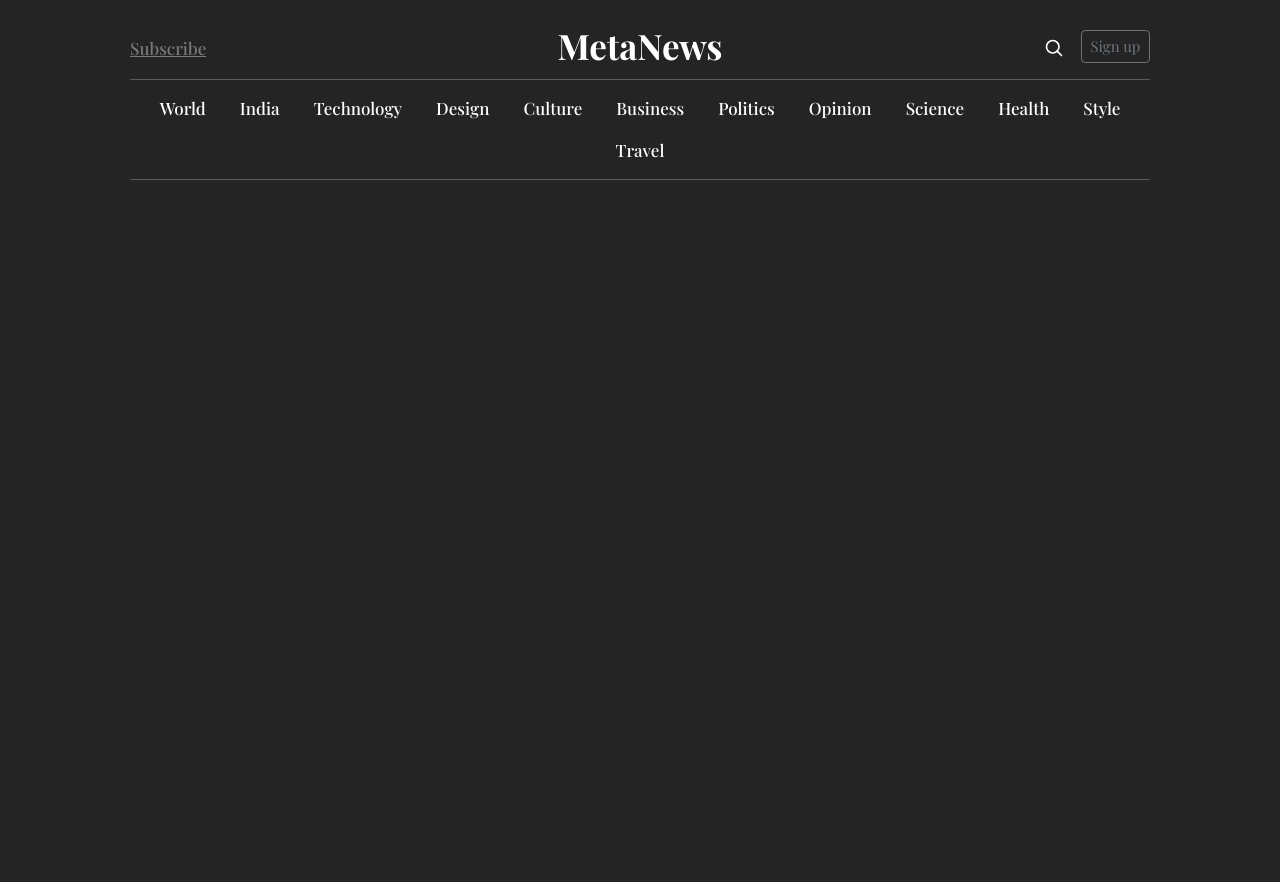
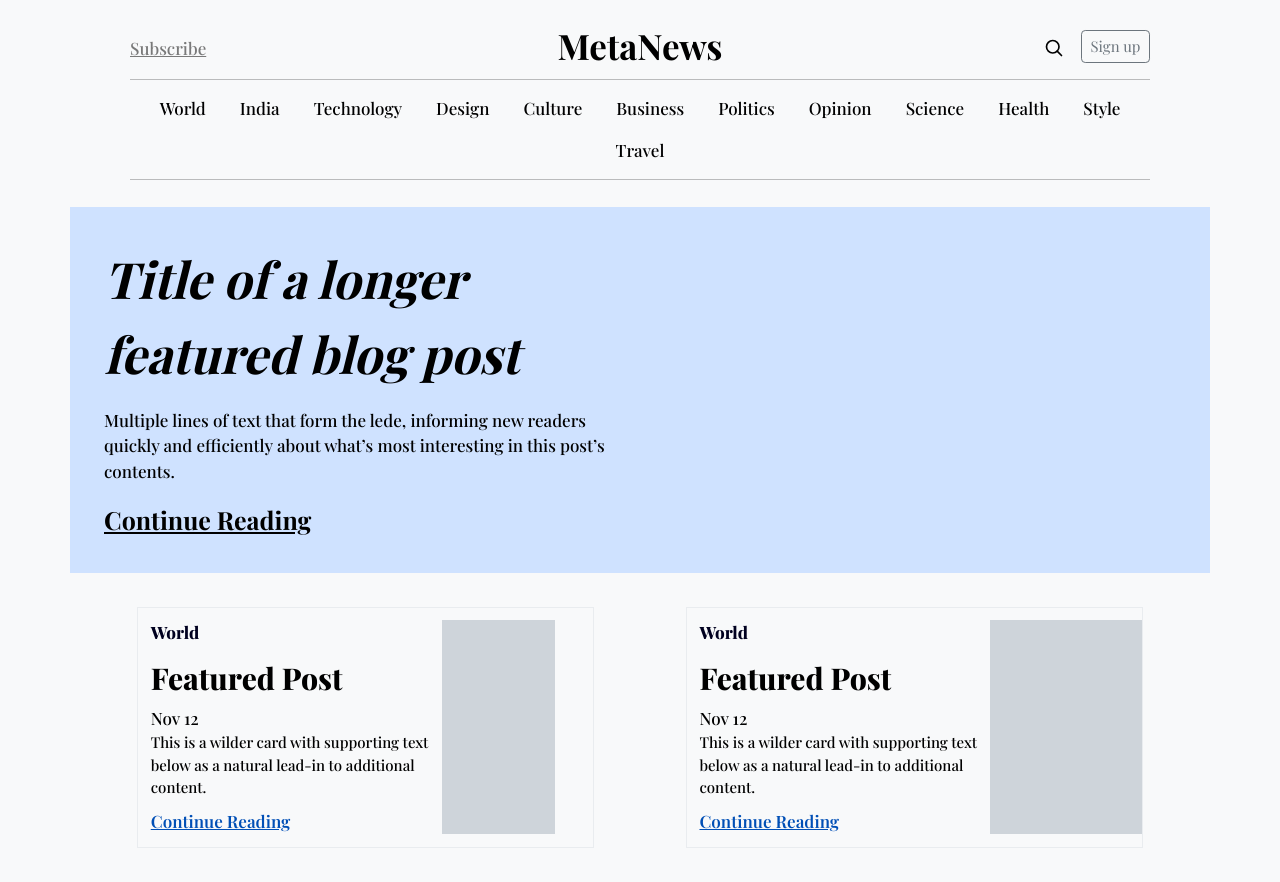
Before and after one commit to rounakmetacube/MetaNews, a plain HTML site: page index.html in a window 1280 px wide. Before the commit the page ends 800 px from the top, so only its background shows below. Drawn offline with nearby package versions, Linux system fonts and the light colour scheme; a web font is replaced by a local one.

Commit message:
Added Hero Section Cards

```diff
--- a/index.html
+++ b/index.html
@@ -12,7 +12,7 @@
 <link rel="preconnect" href="https://fonts.gstatic.com" crossorigin>
 <link href="https://fonts.googleapis.com/css2?family=Playfair+Display:ital,wght@0,400..900;1,400..900&display=swap" rel="stylesheet">
     </head>
-    <body>
+    <body class="bg-light">
         <header>
         <div class="row flex-nowrap justify-content-between align-items-center">
             <div class="col-4 pt-1">
@@ -33,51 +33,107 @@
 
         <ul class="newsGenre nav justify-content-center">
           <li class="nav-item">
-            <a class="nav-link text-white" href="#">World</a>
+            <a class="nav-link text-black" href="#">World</a>
           </li>
           <li class="nav-item">
-            <a class="nav-link text-white" href="#">India</a>
+            <a class="nav-link text-black" href="#">India</a>
           </li>
           <li class="nav-item">
-            <a class="nav-link text-white" href="#">Technology</a>
+            <a class="nav-link text-black" href="#">Technology</a>
           </li>
           <li class="nav-item">
-            <a class="nav-link text-white" href="#">Design</a>
+            <a class="nav-link text-black" href="#">Design</a>
           </li>
           <li class="nav-item">
-            <a class="nav-link text-white" href="#">Culture</a>
+            <a class="nav-link text-black" href="#">Culture</a>
           </li>
           <li class="nav-item">
-            <a class="nav-link text-white" href="#">Business</a>
+            <a class="nav-link text-black" href="#">Business</a>
           </li>
           <li class="nav-item">
-            <a class="nav-link text-white" href="#">Politics</a>
+            <a class="nav-link text-black" href="#">Politics</a>
           </li>
           <li class="nav-item">
-            <a class="nav-link text-white" href="#">Opinion</a>
+            <a class="nav-link text-black" href="#">Opinion</a>
           </li>
           <li class="nav-item">
-            <a class="nav-link text-white" href="#">Science</a>
+            <a class="nav-link text-black" href="#">Science</a>
           </li>
           <li class="nav-item">
-            <a class="nav-link text-white" href="#">Health</a>
+            <a class="nav-link text-black" href="#">Health</a>
           </li>
           <li class="nav-item">
-            <a class="nav-link text-white" href="#">Style</a>
+            <a class="nav-link text-black" href="#">Style</a>
           </li>
           <li class="nav-item">
-            <a class="nav-link text-white" href="#">Travel</a>
+            <a class="nav-link text-black" href="#">Travel</a>
           </li>
         </ul>
         <hr>
         </header>
 
         <section id="hero">
+          <div class="jumboTile container-md p-4 bg-primary-subtle">
+            <div class="row p-2">
+              <div class="heroNewsTitle col-6">Title of a longer featured blog post</div>
+            </div>
+            <div class="row p-2">
+              <div class="heroNewsDescription col-6">Multiple lines of text that form the lede, informing new readers quickly and efficiently about what’s most interesting in this post’s contents.</div>
+            </div>
+            <div class="row p-2">
+              <div class="heroContinueReading col-6">Continue Reading</div>
+            </div>
+          </div>
 
-
+          <div class="heroCard container-md p-4">
+            <div class="cardLayout row d-flex justify-content-center p-2">
+              <div class="cardBody col-5 border border-light-subtle p-2">
+                <div class="row p-1">
+                  <div class="newsBody col-8">
+                    <div class="newsTag">
+                      World
+                    </div>
+                    <div class="newsTitle">
+                      Featured Post
+                    </div>
+                    <div class="newsDate">
+                      Nov 12
+                    </div>
+                    <div class="newsDescription">
+                      This is a wilder card with supporting text below as a natural lead-in to additional content.
+                    </div>
+                    <div class="continueReading">
+                      Continue Reading
+                    </div>
+                  </div>
+                  <div class="col-3 bg-dark-subtle"></div>
+                </div>
+              </div>
+              <div class="cardBody col-5 offset-1 border border-light-subtle p-2">
+                <div class="row p-1">
+                  <div class="newsBody col-8">
+                    <div class="newsTag">
+                      World
+                    </div>
+                    <div class="newsTitle">
+                      Featured Post
+                    </div>
+                    <div class="newsDate">
+                      Nov 12
+                    </div>
+                    <div class="newsDescription">
+                      This is a wilder card with supporting text below as a natural lead-in to additional content.
+                    </div>
+                    <div class="continueReading">
+                      Continue Reading
+                    </div>
+                  </div>
+                  <div class="col-4 bg-dark-subtle"></div>
+                </div>
+              </div>
+            </div>
+          </div>
         </section>
-
-
 
         <script src="https://cdn.jsdelivr.net/npm/bootstrap@5.3.3/dist/js/bootstrap.bundle.min.js" integrity="sha384-YvpcrYf0tY3lHB60NNkmXc5s9fDVZLESaAA55NDzOxhy9GkcIdslK1eN7N6jIeHz" crossorigin="anonymous"></script>
     </body>
--- a/style.css
+++ b/style.css
@@ -9,8 +9,7 @@
     font-weight: 500; /*Range 400-900*/
     font-style: normal;
     font-size: 17px;
-    background-color: rgb(36, 36, 36);
-    color: rgb(255, 255, 255);
+    color: rgb(0, 0, 0);
 }
 
 header
@@ -31,7 +30,7 @@ header hr
 .logo
 {
     text-decoration: none;
-    color: rgb(255, 255, 255);
+    color: rgb(0, 0, 0);
     font-weight: 700;
     font-size: 35px;
 }
@@ -40,4 +39,60 @@ header hr
 {
     font-weight: 500;
     font-size: 17px;
+
 }
+
+.heroNewsTitle
+{
+    font-size: 50px;
+    font-weight: 700;
+    font-style: italic;
+}
+
+.heroNewsDescription
+{
+
+}
+
+.heroContinueReading
+{
+    text-decoration: underline;
+    font-size: 25px;
+    font-weight: 700;
+}
+
+.newsTag
+{
+    font-style: normal;
+    font-weight: 800;
+    color: rgb(0, 0, 31);
+    padding-bottom: 10px;
+}
+
+.newsTitle
+{
+    font-style: normal;
+    font-weight: 800;
+    font-size: 30px;
+    color: rgb(0, 0, 0);
+    padding-bottom: 5px;
+}
+
+.newsDescription
+{
+    font-style: normal;
+    font-weight: 500;
+    font-size: 15px;
+    color: rgb(0, 0, 0);
+    padding-bottom: 5px;
+}
+
+.continueReading
+{
+    font-style: normal;
+    font-weight: 600;
+    font-size: 17px;
+    color: rgb(0, 79, 182);
+    text-decoration: underline;
+    padding-top: 5px;
+}
```
Also changed, not shown: src/your-name-shooting-3840x2160-14938.jpg (added).
